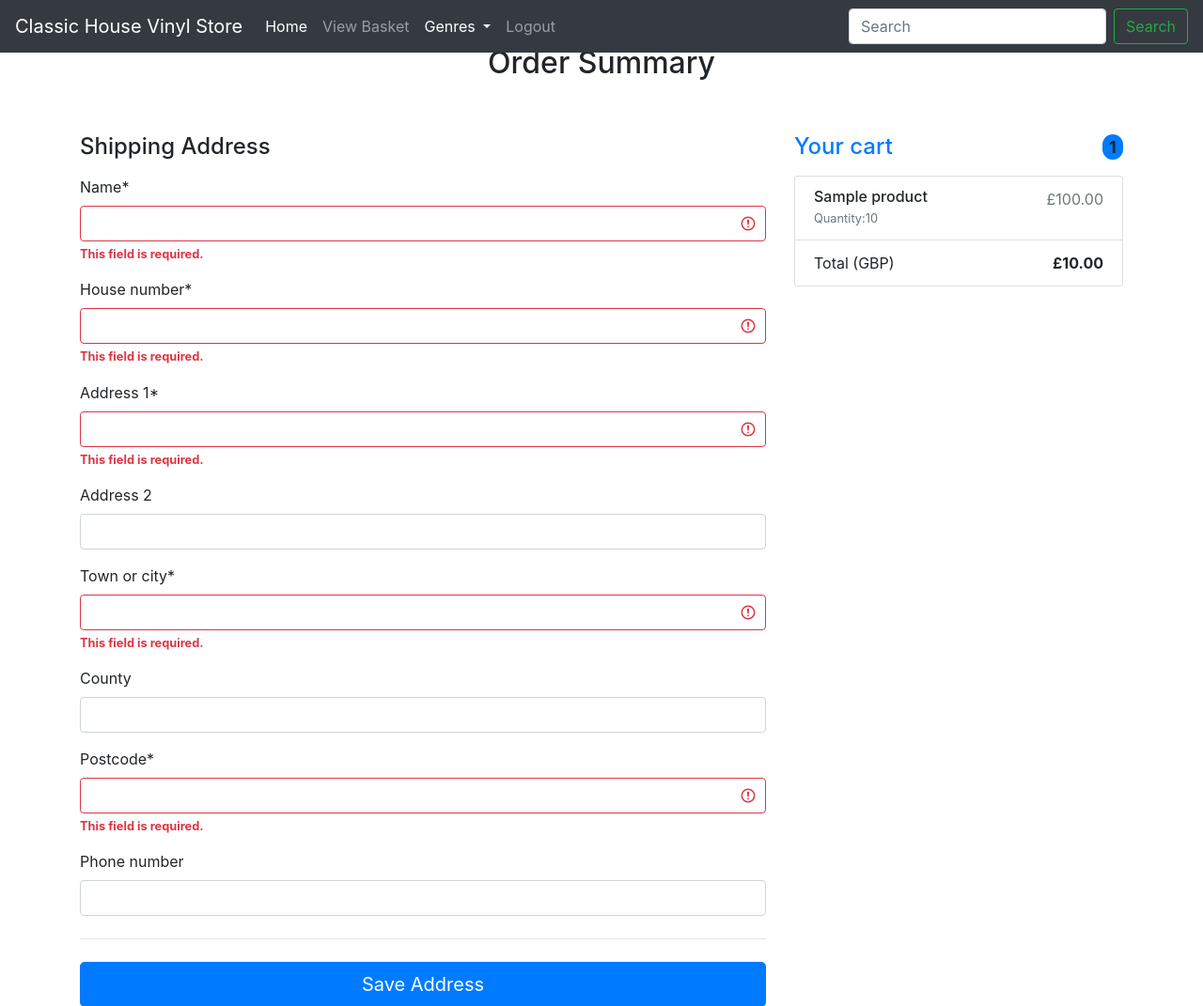
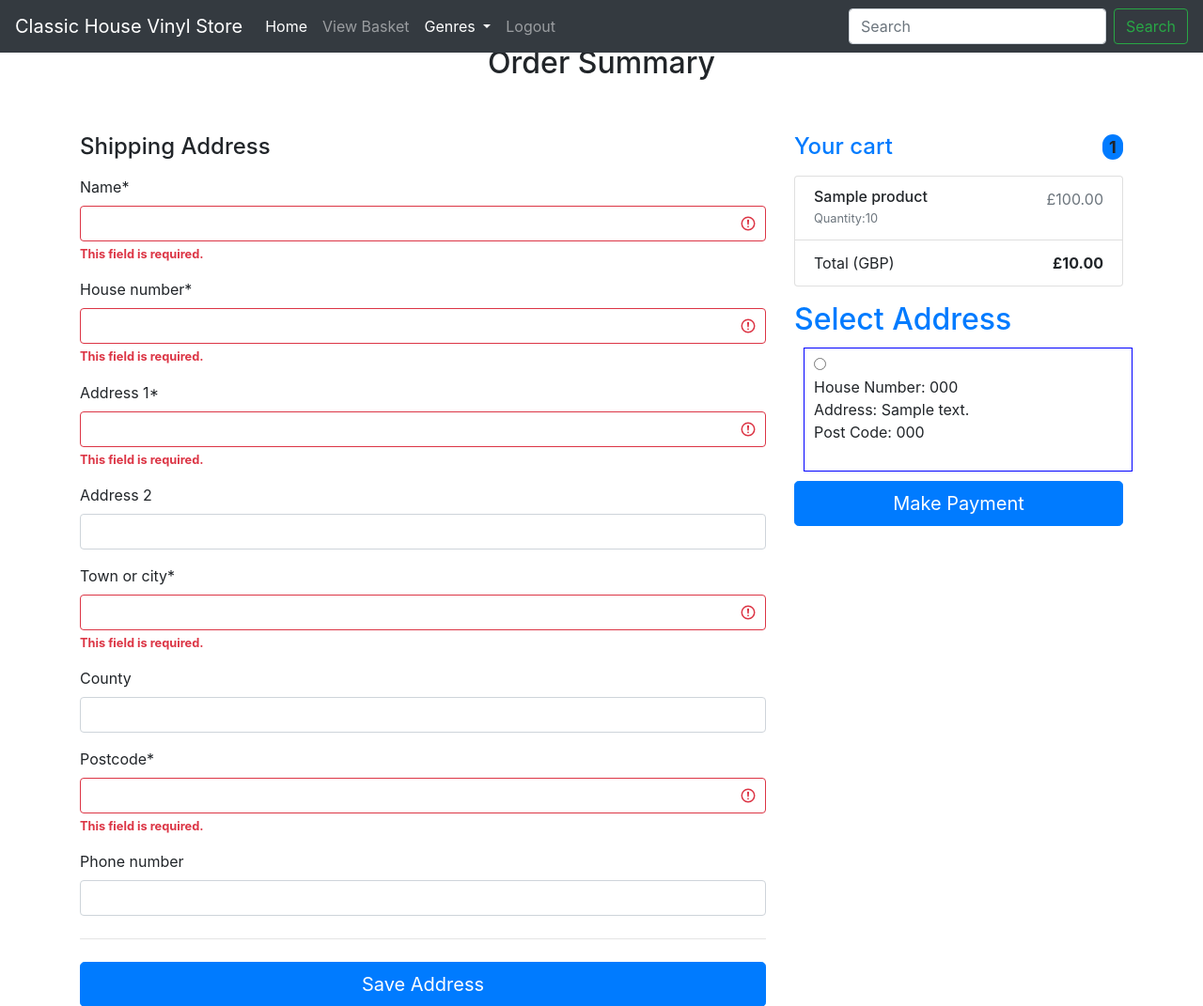
Before and after one commit to Code-Institute-Submissions/edwardgurney-ClassicHouseStore_OctResub, a Django app: page /checkout/1 in a window 1280 px wide. Shown: the top 1071 px of the page at 94% size. Run offline with Django 3.2, Linux system fonts and the light colour scheme; a user stored in the database is signed in; tables that the repository leaves empty hold one stand-in row (values such as "Sample post"); some libraries are stand-ins or nearby versions.

Commit message:
Continued checkout process, now redirecting user from checkout to payment, added address selection

```diff
--- a/p5_ecommerce_store/models.py
+++ b/p5_ecommerce_store/models.py
@@ -96,7 +96,7 @@ class ShippingAddress(models.Model):
     phone_number = models.CharField(max_length=20, null=True, blank=True)
 
     def __str__(self):
-        return self.user
+        return f"{self.user}"
 
 class Rating(models.Model):
     user = models.ForeignKey(User, on_delete=models.CASCADE)
--- a/p5_ecommerce_store/templates/p5_ecommerce_store/checkout.html
+++ b/p5_ecommerce_store/templates/p5_ecommerce_store/checkout.html
@@ -1,6 +1,15 @@
 {% extends 'base.html' %}
 {% load crispy_forms_tags %}
 {% block content %}
+<style>
+  .user_address {
+  width: 100%;
+    text-align: left;
+    border: 1px solid blue;
+    margin: 10px;
+    padding: 5px 10px;
+  }
+</style>
 <div class="container">
     <main>
       <div class="py-5 text-center">
@@ -28,6 +37,23 @@
               <strong>£{{object.total}}</strong>
             </li>
           </ul>
+          <h2 class="text-primary">Select Address</h2>
+          <form method="post">{% csrf_token %}
+            <input type="hidden" name="user_address_selection">
+          {% for address in shipping_addresses %}
+          <div class="user_address">
+            <label for="address_{{forloop.counter}}">
+              <input id="address_{{forloop.counter}}" type="radio" name="address">
+              <p>
+              House Number: {{ address.house_number }}<br/>
+              Address: {{ address.address_1 }}<br/>
+              Post Code: {{ address.postcode }}
+            </p>
+            </label>
+          </div>
+          {% endfor %}
+          <button class="w-100 btn btn-primary btn-lg" type="submit">Make Payment</button>
+          </form>
 
         </div>
         <div class="col-md-7 col-lg-8">
@@ -41,6 +67,6 @@
             <button class="w-100 btn btn-primary btn-lg" type="submit">Save Address</button>
           </form>
         </div>
-      </div>
+              </div>
     </main>
 {% endblock %}
--- a/p5_ecommerce_store/urls.py
+++ b/p5_ecommerce_store/urls.py
@@ -1,5 +1,5 @@
 from django.urls import path
-from .views import StoreFrontView, ProductDetailView, BasketView, CategoryView, CheckoutView
+from .views import StoreFrontView, ProductDetailView, BasketView, CategoryView, CheckoutView, payment_view
 
 
 urlpatterns = [
@@ -8,6 +8,5 @@ urlpatterns = [
     path('basket/', BasketView.as_view(), name='basket'),
     path('category/<int:pk>', CategoryView.as_view(), name='category'),
     path('checkout/<int:pk>', CheckoutView.as_view(), name='checkout'),
-
-
+    path('payment/<int:pk>', payment_view, name='payment'),
 ]
--- a/p5_ecommerce_store/views.py
+++ b/p5_ecommerce_store/views.py
@@ -1,10 +1,11 @@
 from django.shortcuts import render, get_object_or_404
 from django.views import generic, View
-from .models import Product, Bag, BagItem, Category
+from .models import Product, Bag, BagItem, Category, ShippingAddress
 from django.contrib.auth.forms import UserCreationForm
 from django.http import HttpResponseRedirect
 from .forms import AddressForm
 from django.views.generic.detail import SingleObjectMixin
+from django.contrib.auth.mixins import LoginRequiredMixin
 
 class StoreFrontView(generic.ListView):
 	template_name = 'p5_ecommerce_store/index.html'
@@ -109,23 +110,24 @@ def signup_view(request):
 			}
 	return render(request, 'registration/signup.html', context)
 
-class CheckoutView(SingleObjectMixin, View):
+class CheckoutView(LoginRequiredMixin, SingleObjectMixin, View):
 	template_name = 'p5_ecommerce_store/checkout.html'
 	model = Bag
 
 	def get(self, request, *args, **kwargs):
-	#def get_context_data(self, **kwargs):
-		#context = super().get_context_data(**kwargs)
+
 		context = {}
 		context['object'] = self.get_object()
 		context['allcategories'] = Category.objects.all()
 		context['form'] = AddressForm(self.request.POST, None)
+		context['shipping_addresses'] = ShippingAddress.objects.filter(user=request.user)
 		return render(request, self.template_name, context)
 
-# @login_required
-# def shipping_address(request, pk):
+
 	def post(self, request, *args, **kwargs):
 		logged_user = request.user
+		if 'user_address_selection' in request.POST:
+			return HttpResponseRedirect(f"/payment/{self.get_object().id}")
 		form = AddressForm(request.POST)
 		if form.is_valid():
 			form.instance.user = logged_user
@@ -136,3 +138,6 @@ class CheckoutView(SingleObjectMixin, View):
 		context['form'] = AddressForm(self.request.POST, None)
 
 		return render(request, self.template_name, context)
+
+def payment_view(request, pk):
+	return render(request, "p5_ecommerce_store/payment.html")
```
